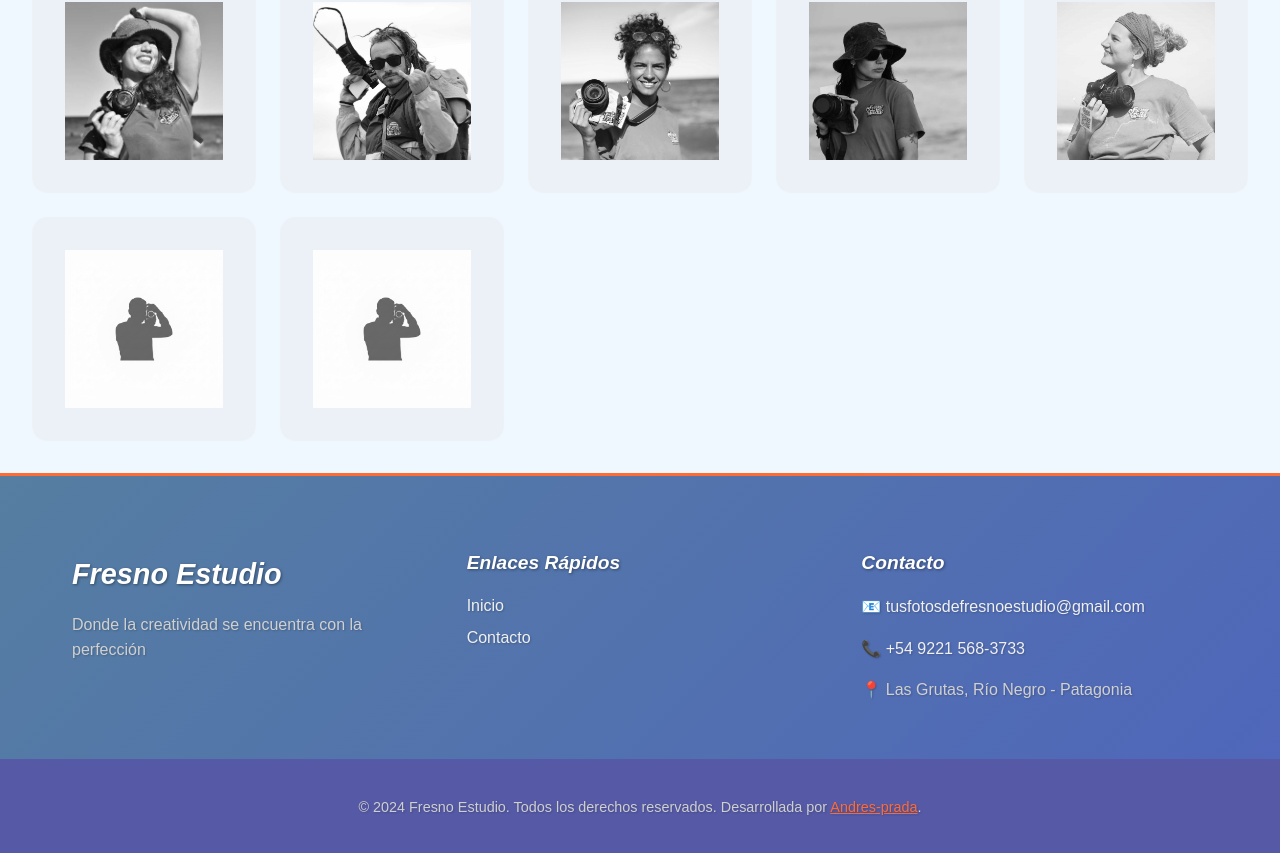
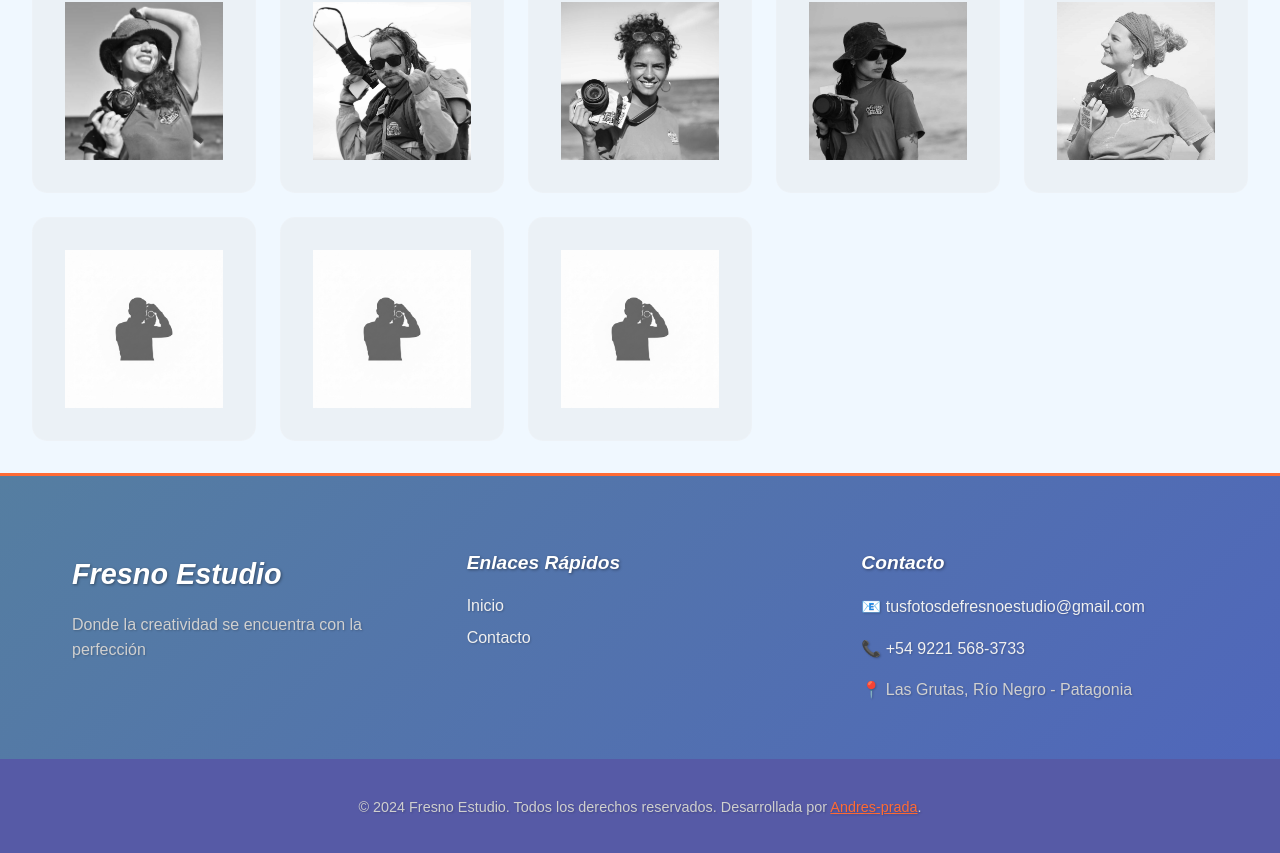
Before and after one commit to Andrs-cmd/FresnoFotos2026, a React (Vite) app in the folder frontend/: page / in a window 1280 px wide. Shown: the part 937-1790 px from the top of the page. Built offline with nearby package versions, Linux system fonts and the light colour scheme; no server answers; a web font is replaced by a local one.

Commit message:
nueva fotografa

```diff
--- a/frontend/src/components/GaleriaFotografos.jsx
+++ b/frontend/src/components/GaleriaFotografos.jsx
@@ -88,6 +88,13 @@ const GaleriaFotografos = () => {
       slug: "camila",
       especialidad: "FRESNO ESTUDIO",
       imagen: "/assets/img/silueta.jpg"
+    },
+    {
+      id: 13,
+      nombre: "BELEN",
+      slug: "belen",
+      especialidad: "FRESNO ESTUDIO",
+      imagen: "/assets/img/silueta.jpg"
     }
   ];
 
```
